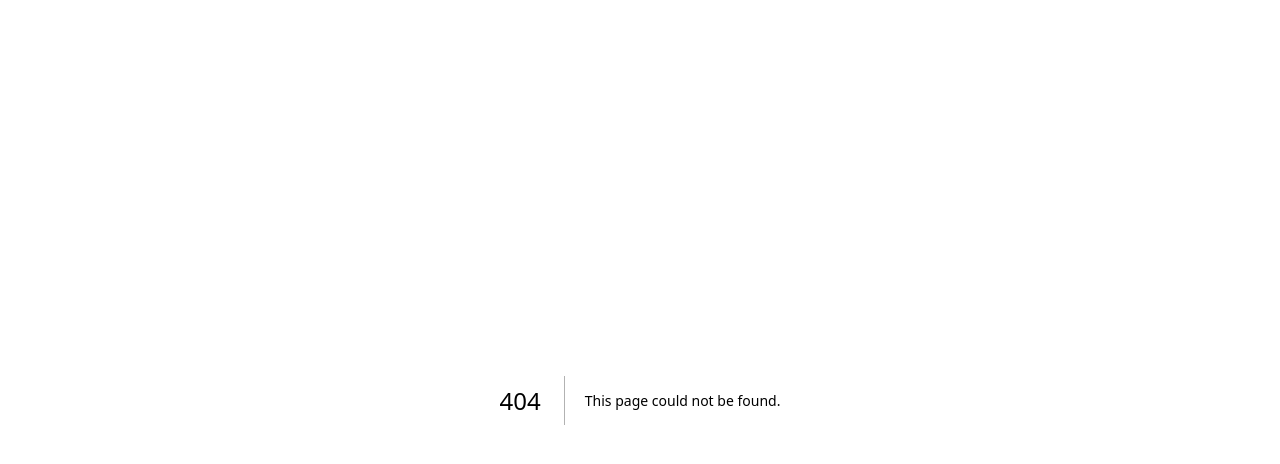
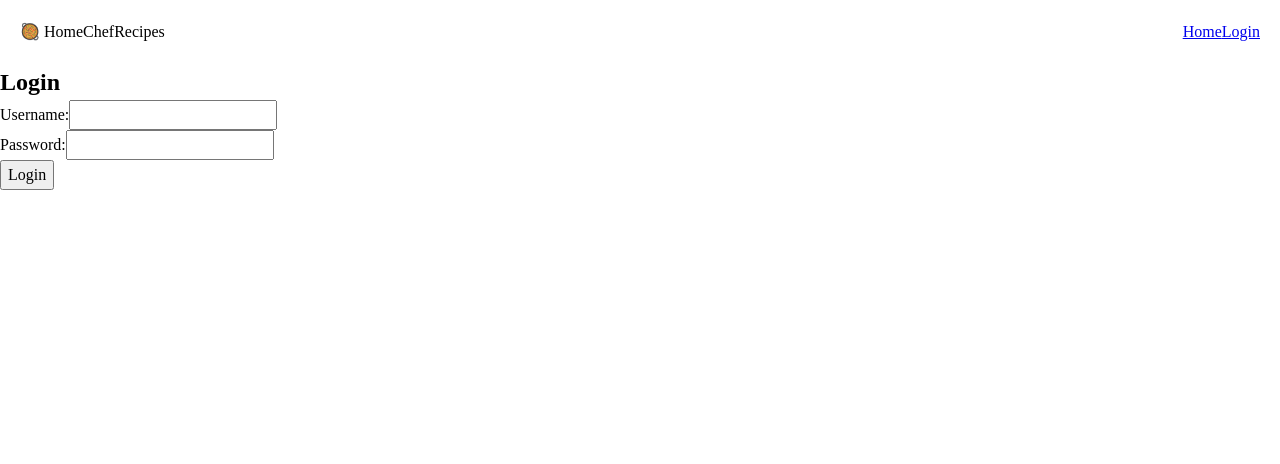
Before and after one commit to JShruti/group-project-recipes-front-end, a Next.js app: page /login in a window 1280 px wide. Before the commit this address had no page. Shown: the top 464 px of the page. Built offline with nearby package versions, Linux system fonts and the light colour scheme.

Commit message:
login-page

```diff
--- /dev/null
+++ b/src/pages/login.tsx
@@ -0,0 +1,71 @@
+import { useState } from 'react';
+import { useRouter } from 'next/router';
+import NavBar from '@/components/navbar';
+
+const Login = () => {
+  const [username, setUsername] = useState('');
+  const [password, setPassword] = useState('');
+
+  const router = useRouter();
+
+  const handleSubmit = async (event: any) => {
+    event.preventDefault();
+    try {
+      const response = await fetch('http://localhost:3002/login', {
+        method: 'POST',
+        headers: {
+          'Content-Type': 'application/json',
+        },
+        body: JSON.stringify({ username, password }),
+      });
+
+      if (response.ok) {
+        const jsonResponse = await response.json();
+        console.log('Login Successful:', jsonResponse);
+        localStorage.setItem('token', jsonResponse.token);
+        router.push('/');
+      } else {
+        console.log('Login failed:', response.status);
+        // Handle error here (e.g., display error message to the user)
+      }
+    } catch (error) {
+      console.error('An error occurred while logging in:', error);
+      // Handle network error here (e.g., display error message to the user)
+    }
+  };
+
+  return (
+    <div>
+      <div className="login-page"></div>
+      <NavBar />
+      <h2>Login</h2>
+      <form onSubmit={handleSubmit}>
+        <div>
+          <label htmlFor="username">Username:</label>
+          <input
+            type="text"
+            id="username"
+            value={username}
+            onChange={(e) => setUsername(e.target.value)}
+            required
+          />
+        </div>
+        <div>
+          <label htmlFor="password">Password:</label>
+          <input
+            type="password"
+            id="password"
+            value={password}
+            onChange={(e) => setPassword(e.target.value)}
+            required
+          />
+        </div>
+        <div>
+          <button type="submit">Login</button>
+        </div>
+      </form>
+    </div>
+  );
+};
+
+export default Login;
--- a/src/styles/globals.css
+++ b/src/styles/globals.css
@@ -90,3 +90,8 @@ ul {
   justify-content: center;
   flex-direction: column;
 }
+
+.login-page {
+  background: #febd2f;
+  background-image: url('/bg-2.png');
+}
```
Also changed, not shown: src/pages/dashboard.tsx (added, +39 -0 lines), src/pages/users.tsx (added, +67 -0 lines).
